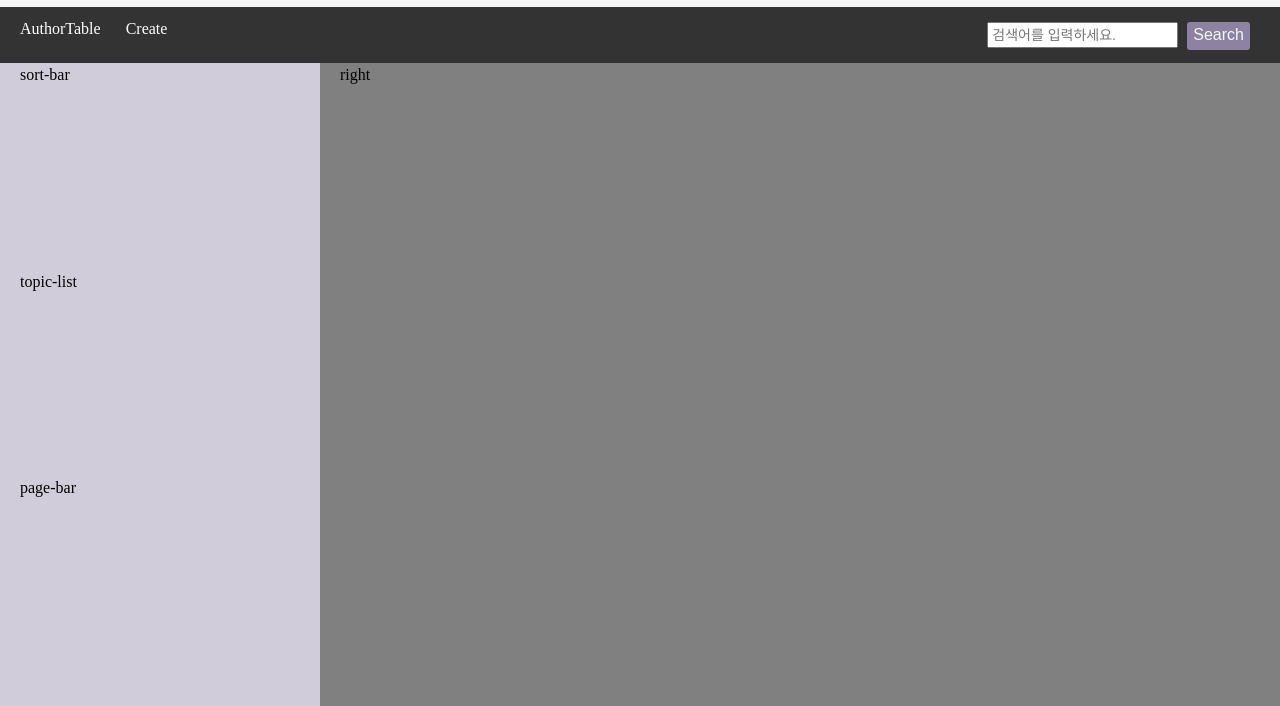
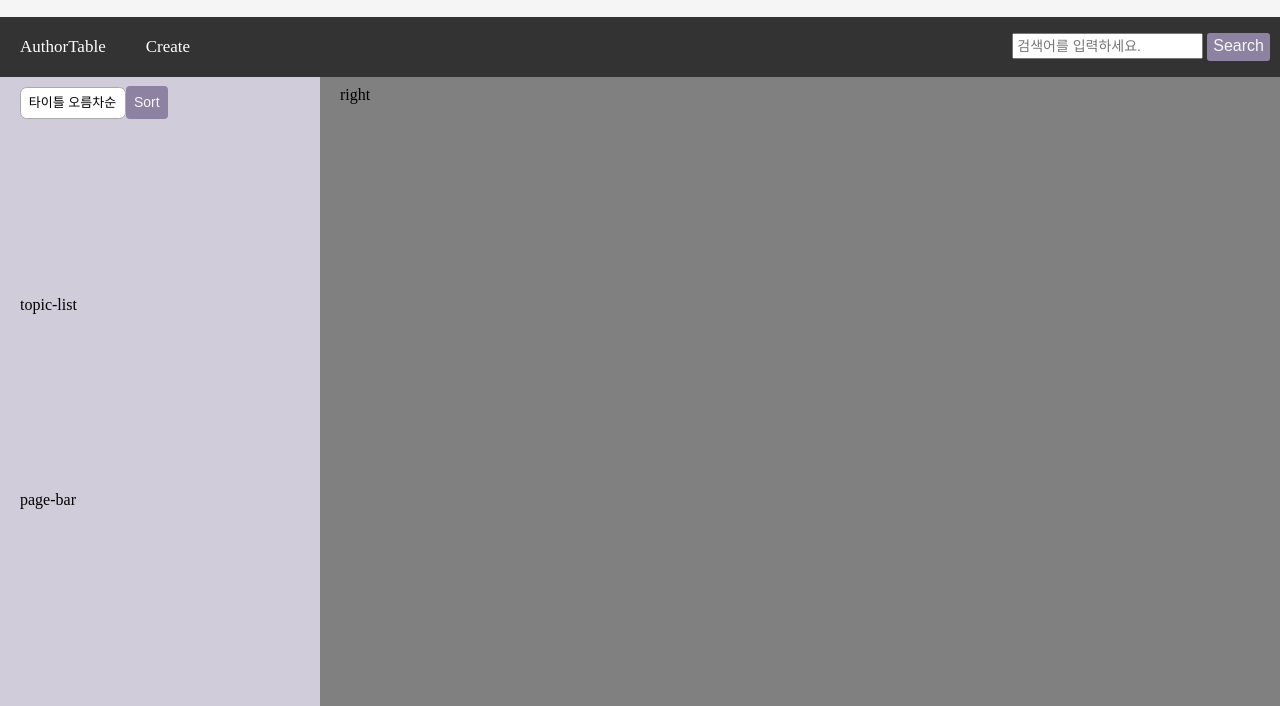
Before and after one commit to hayjo/webn, a plain HTML site: page index.html in a window 1280 px wide. Shown: the part 94-800 px from the top of the page. Drawn offline with Linux system fonts and the light colour scheme.

Commit message:
UPDATE CSS for banner align

```diff
--- a/index.html
+++ b/index.html
@@ -21,7 +21,7 @@
 	.left {
 		background-color: #D1CCD9;
 		display: grid;
-		margin-top: 140px;
+		margin-top: 160px;
 		padding: 20px;
 	}
 	.main {
@@ -33,7 +33,7 @@
 	}
 	.right {
 		background-color: gray;
-		margin-top: 140px;
+		margin-top: 160px;
 		padding: 20px;
 	}
 	.edit-menu ul {
@@ -43,12 +43,45 @@
 		overflow: hidden;
 	}
 	.edit-menu li {
+		font-size: 17px;
 		float: left;
-		padding: 3px 15px 3px 10px;
+		padding: 20px;
+	}
+	.edit-menu li:hover {
+		background-color: #111111;
+	}
+	.sort-button {
+		background: #8E82A2;
+		border: none;
+		border-radius: 4px;
+		color: whitesmoke;
+		cursor: pointer;
+		font-size: 14px;
+		padding: .6em;
+		margin: 0;
+	}
+	.sort-bar {
+		text-align: left;
+	}
+	.sort-bar select {
+		font-size: 13px;
+		padding: .6em;
+		margin: 0;
+		border: 1px solid #aaa;
+		border-radius: .5em;
+		-moz-appearance: none;
+		-webkit-appearance: none;
+		appearance: none;
+		background-color: #fff;
+		background-repeat: no-repeat, repeat;
+	}
+	.sort-button:hover {
+		background-color: #A59BB5;
 	}
 	h1 {
 		font-size: 40px;
 		text-align: center;
+		padding: 5px;
 	}
 	html, body {
 		height: 100%;
@@ -61,16 +94,14 @@
 		display: grid;
 		grid-template-columns: 1.5fr 1fr;
 		margin: 0;
-		padding: 10px;
+		height: 60px;
 	}
 	.search-form {
-		padding-right: 20px;
 		text-align: right;
+		margin: auto 10px auto auto;
 	}
-
 	.search-bar {
 		font-size: 14px;
-		margin: 5px;
 		padding: 3px;
 	}
 	.search-button {
@@ -142,7 +173,15 @@
     </div>
     <div class="main">
       <div class="left">
-        <div class="sort-bar">sort-bar</div>
+        <div class="sort-bar">
+		  <select name="sortBy">
+			  <option value="title-asc">타이틀 오름차순</option>
+			  <option value="title-disc">타이틀 내림차순</option>
+			  <option value="date-asc">일자 오름차순</option>
+			  <option value="date-disc">일자 내림차순</option>
+			  <input type="submit" value="Sort" class="sort-button">
+		  </select>
+		</div>
         <div class="topic-list">topic-list</div>
         <div class="page-bar">page-bar</div>
       </div>
```
